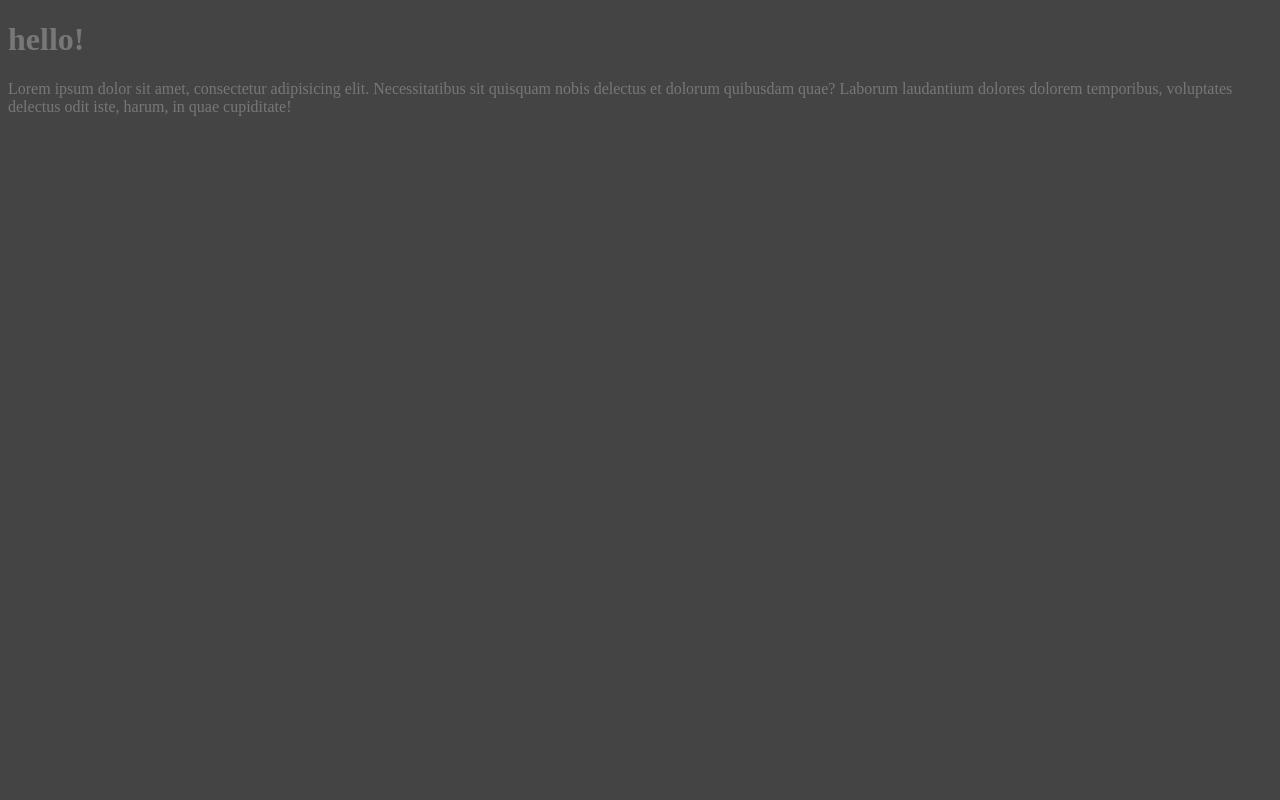
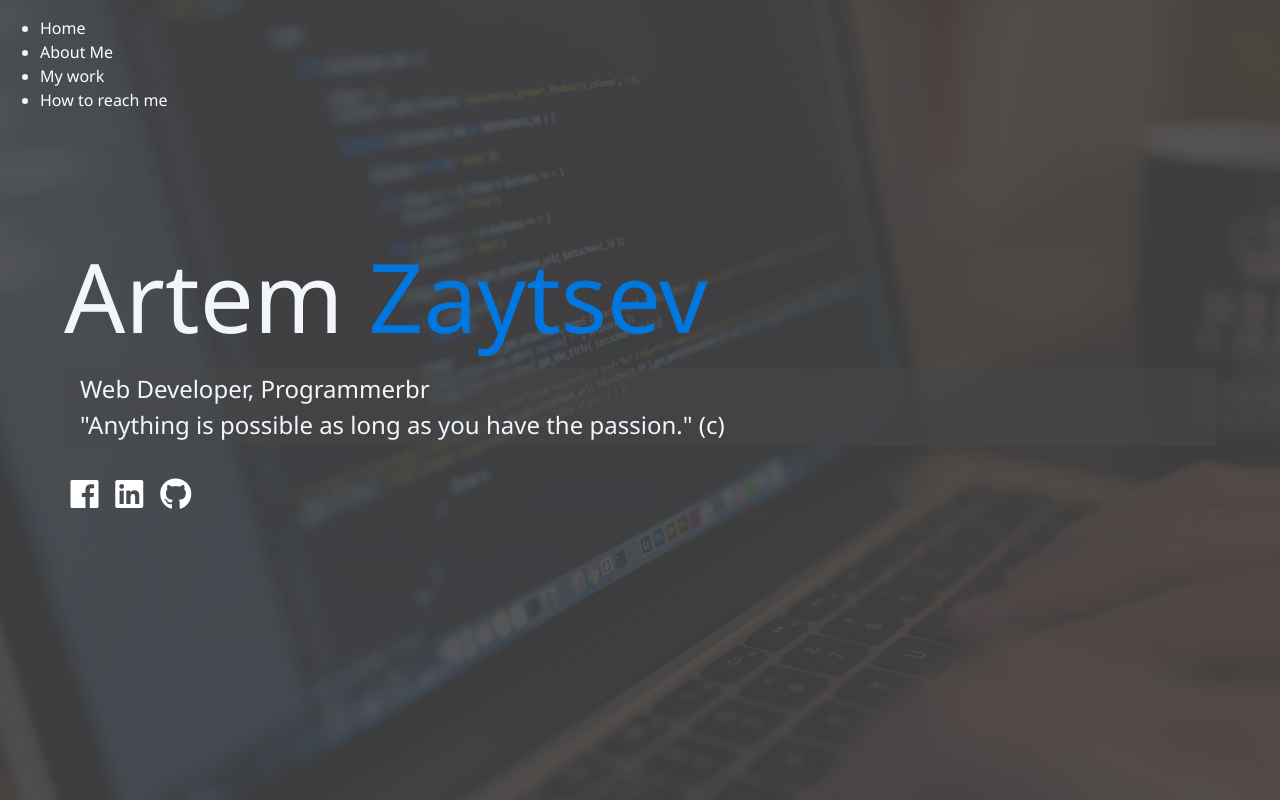
Before and after one commit to atemzaytsev/portfolio, a website: page dist/index.html in a window 1280 px wide. Drawn offline with Linux system fonts and the light colour scheme.

Commit message:
Index murk up

```diff
--- a/scss/main.scss
+++ b/scss/main.scss
@@ -1,6 +1,77 @@
-$primary-color: #444;
+@import 'config';
+
+* {
+    box-sizing: border-box;
+}
 
 body {
+    @include background;
     background: $primary-color;
-    color: #777;
+    color: #F2F6FA;
+    height: 100%;
+    margin: 0;
+    font-family: 'Segoe UI', Tahoma, Geneva, Verdana, sans-serif;
+    line-height: 1.5;
 }
+
+//Headings
+h1,
+h2,
+h3 {
+    margin: 0;
+    font-weight: 400;
+
+    &.lg-heading {
+        font-size: 6rem;
+    }
+
+    &.sm-heading {
+        margin-bottom: 2rem;
+        padding: 0.2rem 1rem;
+        background: rgba(lighten($primary-color, 2), 0.5);
+    }
+
+
+}
+
+a {
+    color: #fff;
+    text-decoration: none;
+}
+
+header {
+    position: fixed;
+    z-index: 2;
+    width: 100%;
+}
+
+.text-secondary {
+    color: $secondary-color;
+}
+
+main {
+    padding: 4rem;
+    height: 100%;
+
+    .icons {
+        margin-top: 1rem;
+
+        a {
+            padding: 0.4rem;
+
+            &:hover {
+                color: $secondary-color;
+                @include easout();
+
+            }
+        }
+    }
+
+    &#home {
+        overflow: hidden; //hide scroll
+
+        h1 {
+            margin-top: 20vh;
+        }
+    }
+}
```
Also changed, not shown: background.jpg (added), dist/css/main.css, dist/img/home.jpeg (added), dist/img/home1.jpeg (added), dist/index.html, dist/js/main.js (added), scss/_config.scss (added).
